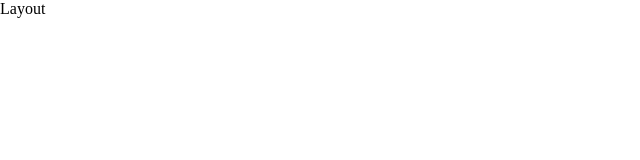
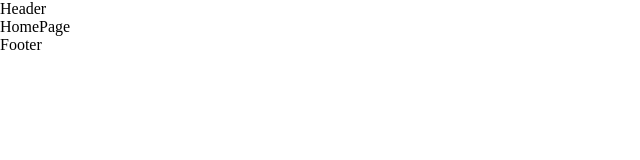
Before and after one commit to jihyun517/stock_and_order_management, a React (Vite) app: page / in a window 1280 px wide. Shown: the top 160 px of the page, without its empty margins (0-640 px from the left). Built offline with nearby package versions, Linux system fonts and the light colour scheme.

Commit message:
feat: Layout 생성

```diff
--- a/src/components/layout/Layout.jsx
+++ b/src/components/layout/Layout.jsx
@@ -1,7 +1,17 @@
 import React from "react";
+import { Outlet } from "react-router-dom";
+import Header from "../header/Header";
+import Footer from "../footer/Footer";
+import styles from "./Layout.module.scss";
 
 const Layout = () => {
-  return <div>Layout</div>;
+  return (
+    <div className={styles.layout}>
+      <Header />
+      <Outlet />
+      <Footer />
+    </div>
+  );
 };
 
 export default Layout;
--- a/src/components/layout/Layout.module.scss
+++ b/src/components/layout/Layout.module.scss
@@ -0,0 +1,5 @@
+.layout {
+  display: flex;
+  flex-direction: column;
+  height: 100vh;
+}
```
